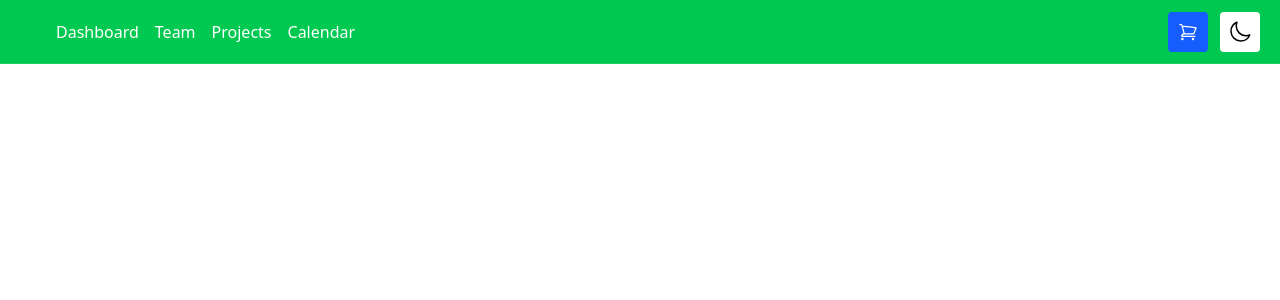
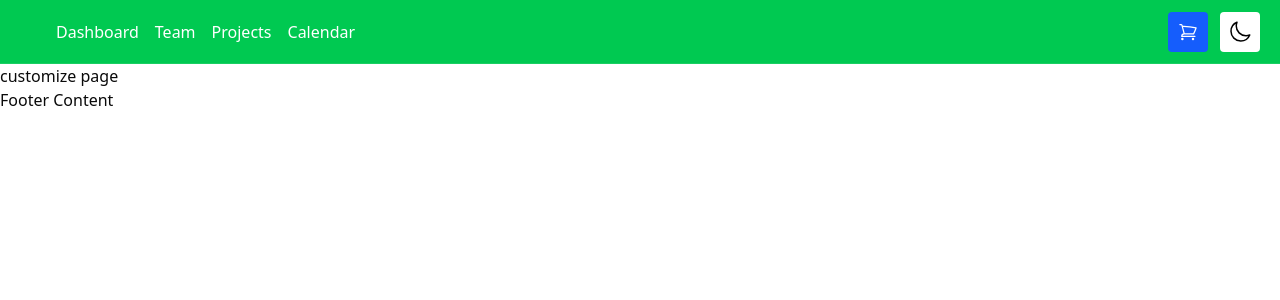
Before and after one commit to pateldev-22/frontend-technologies-session-2, a React (Vite) app: page /shop/product/1/customize in a window 1280 px wide. Shown: the top 300 px of the page. Built offline with nearby package versions, Linux system fonts and the light colour scheme.

Commit message:
implemented createBrowserRouter with nested routing along with Outlet

```diff
--- a/src/App.tsx
+++ b/src/App.tsx
@@ -1,18 +1,54 @@
-import Navbar from './components/navbar'
+import { MainLayout } from './components/Layout';
+import CartPage from './Pages/CartPage';
 import HomePage from './Pages/HomePage'
-import AppRoutes from './Routes/Approutes';
-import { BrowserRouter as Router } from 'react-router-dom';
+import { createBrowserRouter, RouterProvider } from 'react-router-dom';
+import Products from './Pages/Products';
+import ProductsDetails from './Pages/ProductsDetails';
+import CustomizeDetails from './Pages/CustomizeDetails';
+import About from './Pages/About';
+import ErrorPage from './Pages/ErrorPage';
+
+const router = createBrowserRouter([
+  {
+    path:'/shop',
+    element:<MainLayout />,
+    children:[
+      {
+        index:true,
+        element:<HomePage />
+      },
+      {
+        path:'products',element:<Products />
+      },
+      {
+        path:'product/:productId', element : <ProductsDetails />
+      },
+      {
+       path:'product/:productId/customize', element : <CustomizeDetails />
+      },
+      {
+        path:'cart',
+        element:<CartPage />
+      }
+    ]
+  },
+  {
+    path:'/about',
+    element:<About />
+  },
+  {
+    path : '*',
+    element:<ErrorPage />
+  }
+])
 
 function App() {
 
   return (
-    <>
-    <Router>
-        <Navbar />
-        <AppRoutes />
-    </Router>
-    </>
+    <RouterProvider router={router} />
   )
 }
 
+
+
 export default App;
--- /dev/null
+++ b/src/Pages/About.tsx
@@ -0,0 +1,5 @@
+export default function About(){
+    return (<>
+        this is about page
+    </>)
+}
--- /dev/null
+++ b/src/Pages/CustomizeDetails.tsx
@@ -0,0 +1,5 @@
+export default function CustomizeDetails(){
+    return (<>
+    customize page
+    </>)
+}
--- /dev/null
+++ b/src/Pages/ErrorPage.tsx
@@ -0,0 +1,5 @@
+export default function ErrorPage( ){
+    return(<>
+        error 404
+    </>)
+}
--- /dev/null
+++ b/src/Pages/Products.tsx
@@ -0,0 +1,5 @@
+export default function ProductsPage() {
+    return (<>
+    products page
+    </>)
+}
--- /dev/null
+++ b/src/Pages/ProductsDetails.tsx
@@ -0,0 +1,5 @@
+export default function ProductsDetails() {
+    return (<>
+    this is products details page
+    </>)
+}
--- /dev/null
+++ b/src/components/Layout.tsx
@@ -0,0 +1,14 @@
+import { Outlet } from "react-router-dom";
+import Navbar from "./navbar"
+
+export function MainLayout() {
+  return (
+    <div>
+      <Navbar />
+      <main>
+        <Outlet />
+      </main>
+      <footer>Footer Content</footer>
+    </div>
+  );
+}
```
